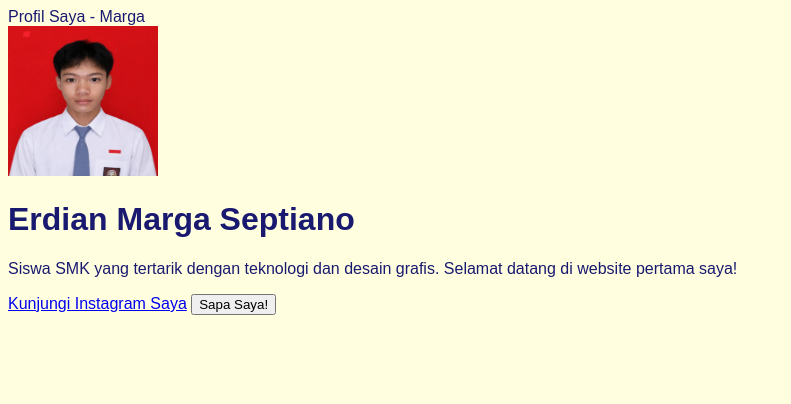
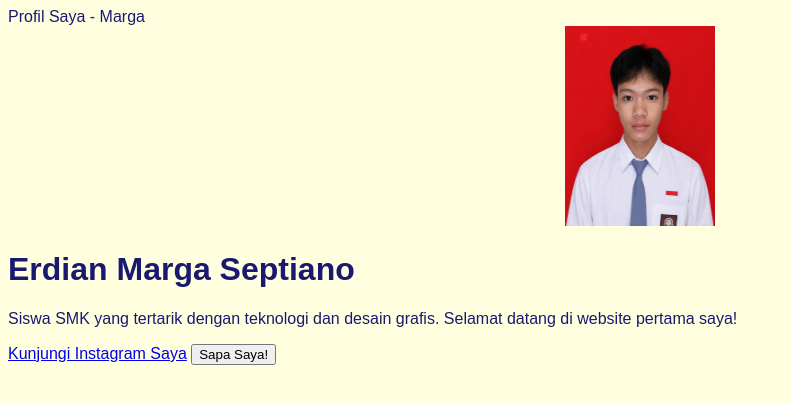
Before and after one commit to margaseo/Pelatihan-TIK, a plain HTML site: page index.html in a window 1280 px wide. Shown: the whole page, without its empty margins (0-791 px from the left). Drawn offline with Linux system fonts and the light colour scheme; a script that the page names is missing.

Commit message:
Center profile image and modify dimensions
Centered profile image and adjusted height.

```diff
--- a/index.html
+++ b/index.html
@@ -6,7 +6,7 @@
   </head>
   <body>
       <div class="Kartu-profil">
-      <img src="WhatsApp Image 2026-10-21 at 11.29.18.jpeg" alt="Foto profil saya" width="150" height="150">
+      <center><img src="WhatsApp Image 2026-10-21 at 11.29.18.jpeg" alt="Foto profil saya" width="150" height="200"></center>
       <h1>Erdian Marga Septiano</h1>
       <p>Siswa SMK yang tertarik dengan teknologi dan desain grafis. Selamat datang di website pertama saya!</p>
       <a href="https://www.instagram.com/nmrasn">Kunjungi Instagram Saya</a>
```
